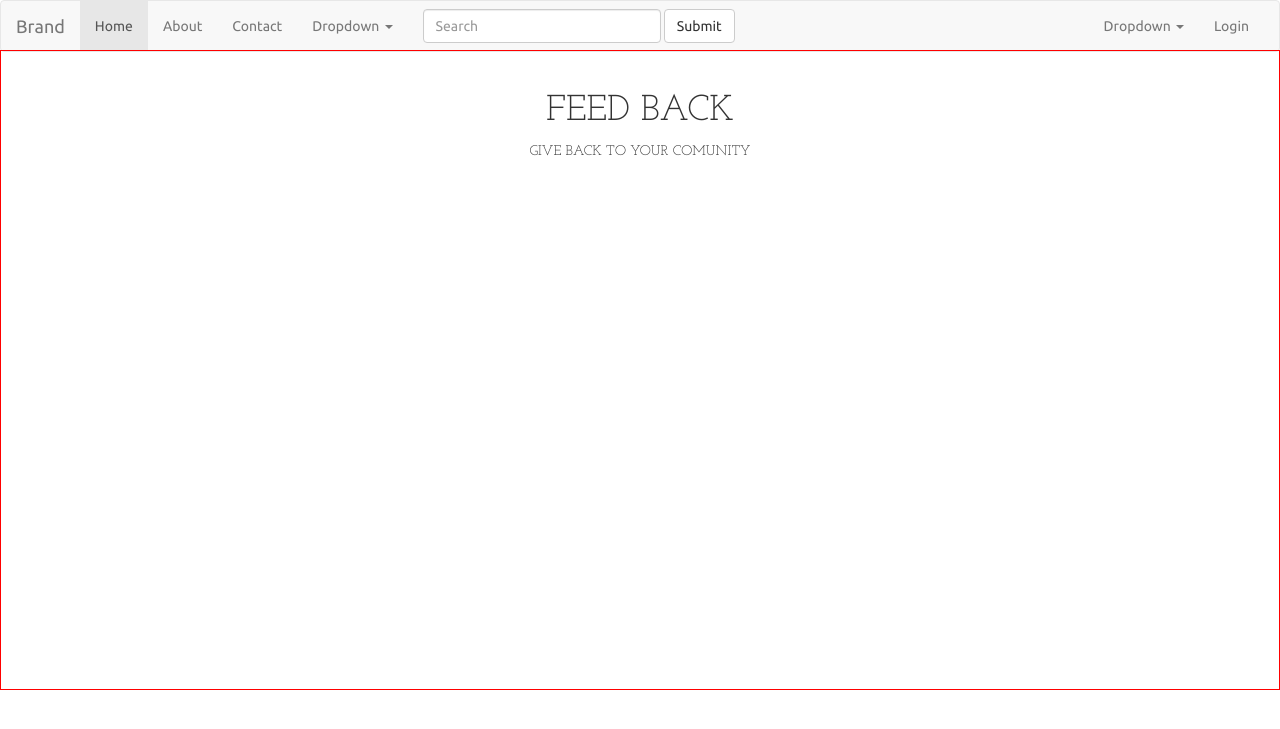
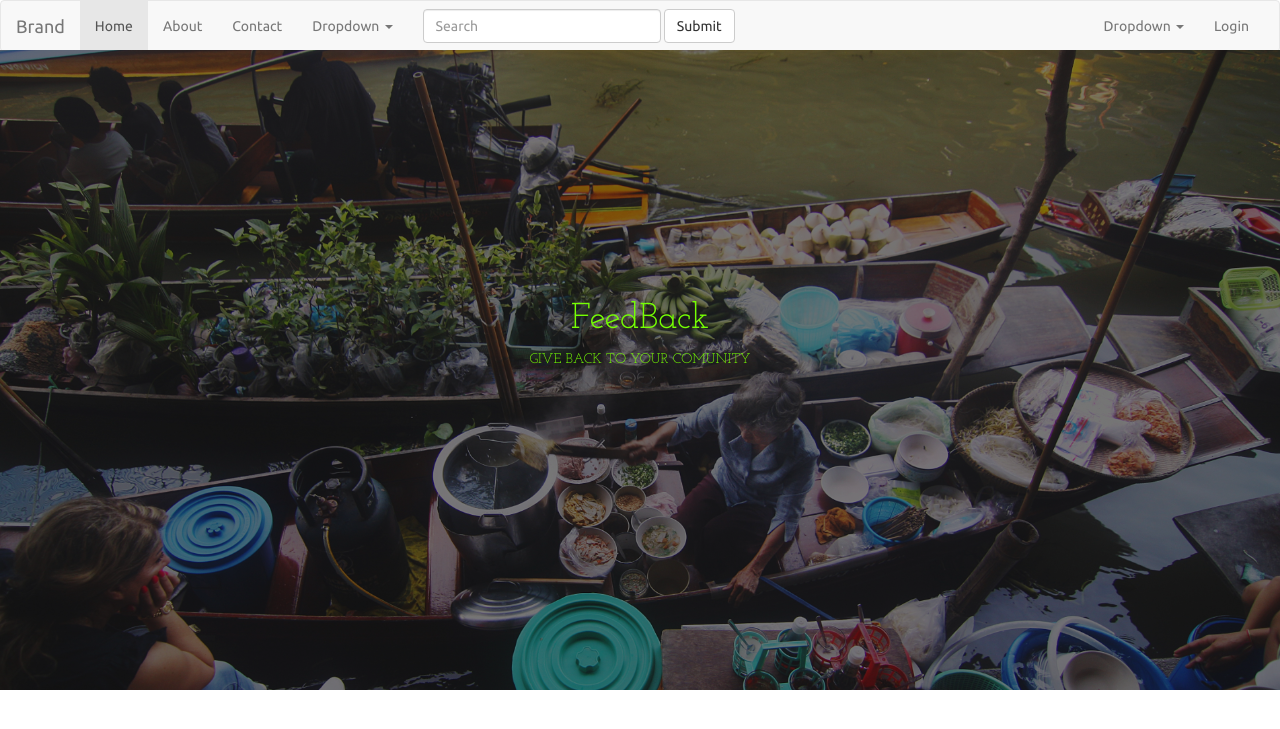
Before and after one commit to Kartstig/feedback-web, a Flask app: page / in a window 1280 px wide. Shown: the top 729 px of the page. Run offline with Flask 2, Linux system fonts and the light colour scheme; parts of the project's set-up code (start-up, migrations or seed data) failed here and were passed over; some libraries are stand-ins or nearby versions.

Commit message:
added more design

```diff
--- a/feedback/static/css/styles.css
+++ b/feedback/static/css/styles.css
@@ -12,13 +12,34 @@ body {
   height: 80%;
   padding: 0;
 
-  background-image: url(//);
+  background-image: url(/static/img/background-0.jpg);
   background-size: cover;
 
-  border: 1px solid red;
+  z-index: 10;
+}
+
+.texture-container {
+  position: absolute;
+  top: 5rem;
+  left: 0;
+  width: 100%;
+  height: 80%;
+  padding: 0;
+
+  background-color: rgba(0,0,0,0.5);
+
+  z-index: 12;
+}
+
+#basic-info {
+  position: absolute;
+  margin-top: 26vh;
+  width: 100%;
+  z-index: 15;
 }
 
 .main-titles {
   text-align: center;
   font-family: 'Josefin Slab', serif;
+  color: #76ff03;
 }
--- a/feedback/templates/index.html
+++ b/feedback/templates/index.html
@@ -7,7 +7,7 @@
 </div>
 <div id="basic-info">
   <h1 id="main-title"
-      class="main-titles">FEED BACK</h1>
+      class="main-titles">FeedBack</h1>
   <p id="subtitle-1"
      class="main-titles">GIVE BACK TO YOUR COMUNITY</p>
 </div>
```
Also changed, not shown: feedback/static/img/background-0.jpg (added), 2 other files.
